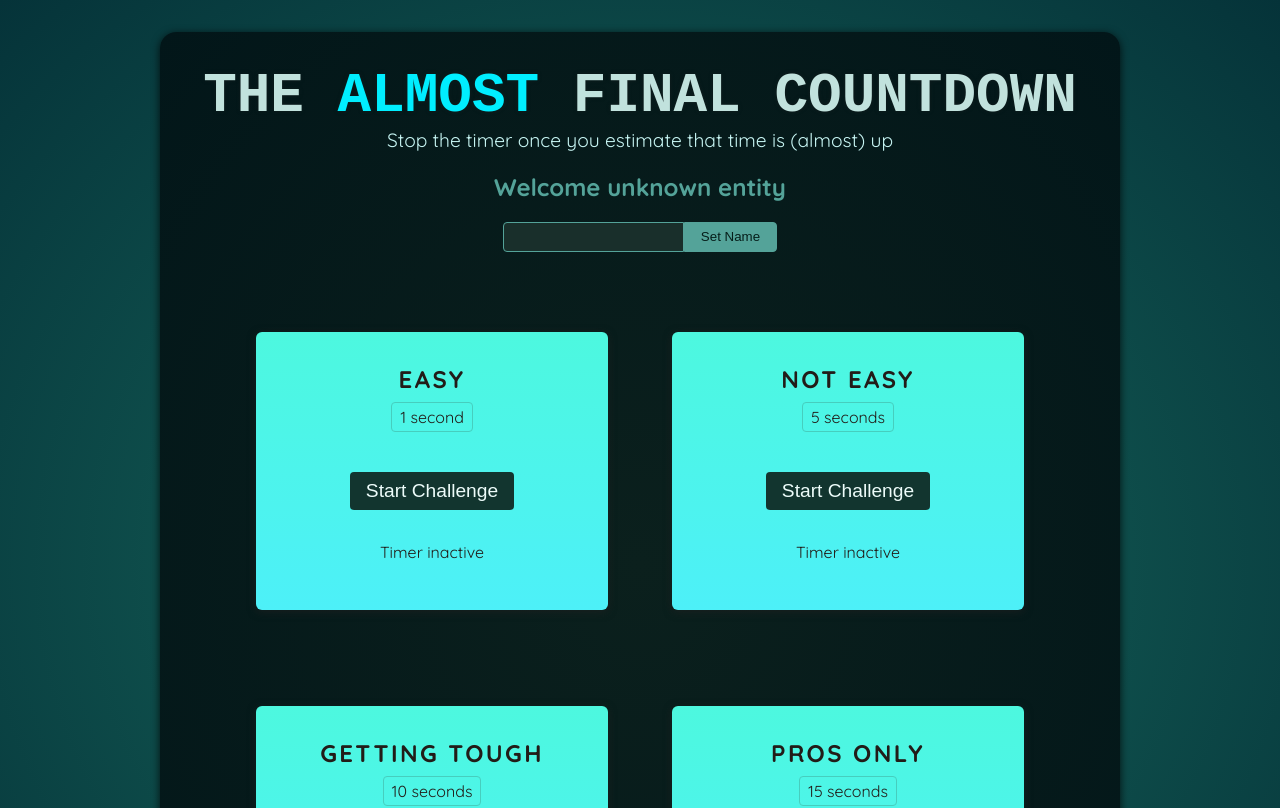
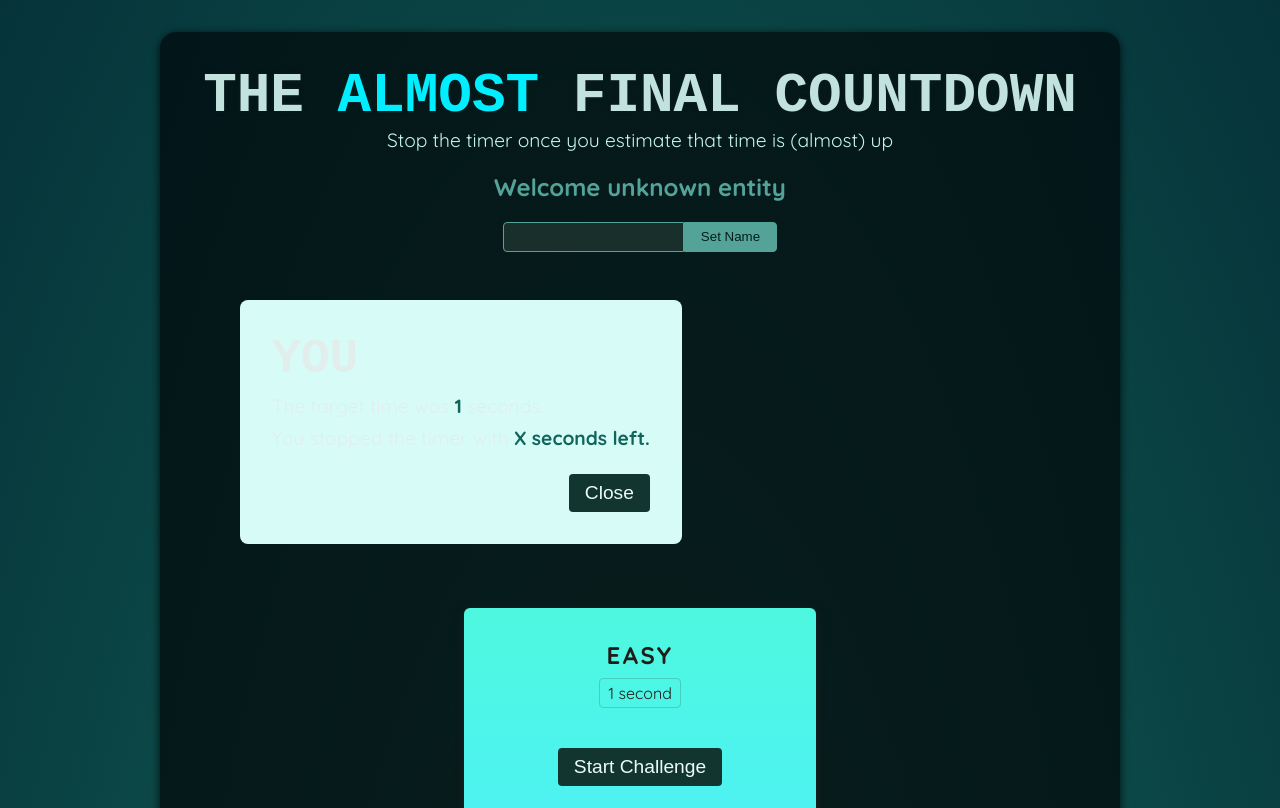
Before and after one commit to shelley816/practice_01_countdown, a React (Vite) app: page / in a window 1280 px wide. Shown: the top 808 px of the page. Built offline with nearby package versions, Linux system fonts and the light colour scheme; a web font is replaced by a local one.

Commit message:
141. Exposing Component APIs via the useImperativeHandle Hook

```diff
--- a/src/components/ResultModal.jsx
+++ b/src/components/ResultModal.jsx
@@ -1,8 +1,18 @@
-import { forwardRef } from "react";
+import { forwardRef, useImperativeHandle, useRef } from "react";
 
 const ReaulModal = forwardRef(function ResultModal({ result, targetTime }, ref) {
+  const dialog = useRef();
+
+  useImperativeHandle(ref, () => {
+    return {
+      open() {
+        dialog.current.showModal();
+      }
+    };
+  });
+
   return (
-    <dialog ref={ref} className="result-modal">
+    <div ref={dialog} className="result-modal">
       <h2>You {result}</h2>
       <p>
         The target time was <strong>{targetTime}</strong> seconds.
@@ -11,9 +21,9 @@ const ReaulModal = forwardRef(function ResultModal({ result, targetTime }, ref)
         You stopped the timer with <strong>X seconds left.</strong>
       </p>
       <form method="dialog">
-        <button>Close</button>
+        <button onClick={() => dialog.current.close()}>Close</button>
       </form>
-    </dialog>
+    </div>
   );
 });
 
--- a/src/components/TimerChallenge.jsx
+++ b/src/components/TimerChallenge.jsx
@@ -11,7 +11,7 @@ export default function TimerChallenge({ title, targetTime }) {
   function handleStart() {
     timer.current = setTimeout(() => {
       setTimerExpired(true);
-      dialog.current.showModal();
+      dialog.current.open();
     }, targetTime * 1000);
 
     setTimerStarted(true);
```
